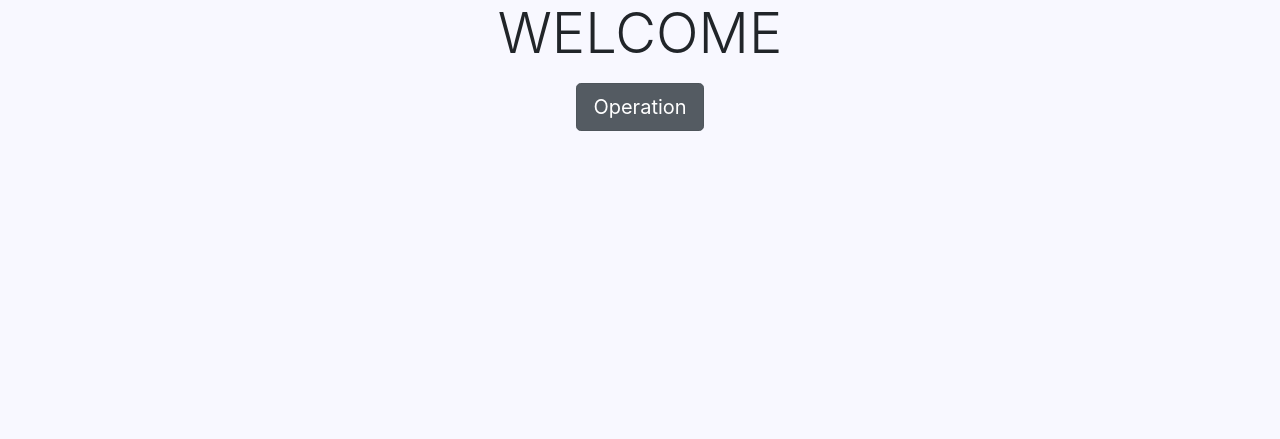
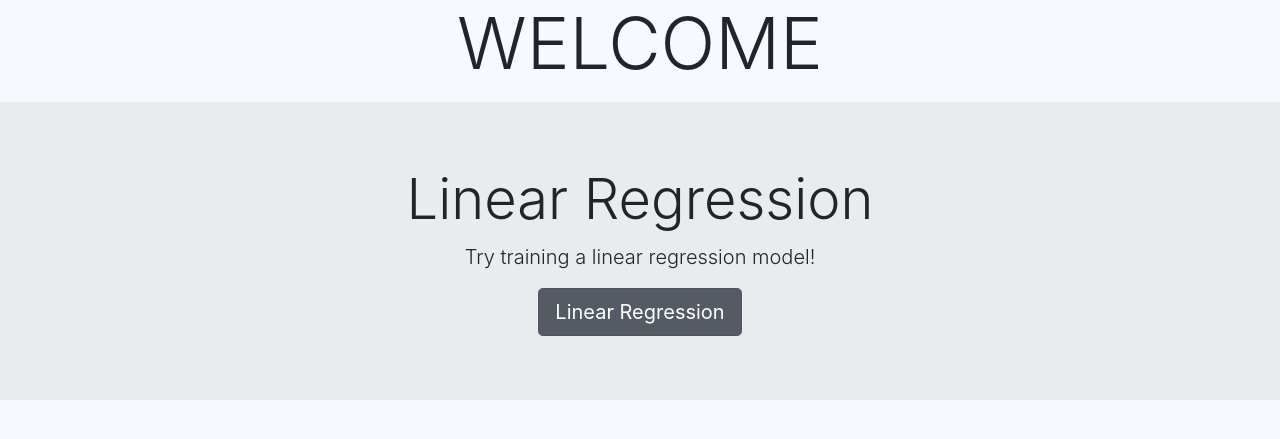
Before and after one commit to Bhunakit/MLwebApp, a Flask app: page / in a window 1280 px wide. Shown: the part 72-511 px from the top of the page. Run offline with Flask 2, Linux system fonts and the light colour scheme; some libraries are stand-ins or nearby versions.

Commit message:
Update home.html

```diff
--- a/templates/home.html
+++ b/templates/home.html
@@ -8,12 +8,18 @@
 		{% endif %}
 	{% endwith %}
 	{% if user %}
-	<p class='text-center display-4'> WELCOME {{ user }}</p>
+	<p class='text-center display-3'> WELCOME {{ user }}</p>
 	{% else %}
-	<p class='text-center display-4' > WELCOME </p>
+	<p class='text-center display-3' > WELCOME </p>
 	{% endif %}
 
 	<div class='text-center'>
-	   <a href="/operations" class="btn btn-secondary btn-lg active" role="button" aria-pressed="true">Operation</a>
+        <div class="jumbotron jumbotron-fluid linreg">
+        <div class="container">
+            <h3 class="display-4">Linear Regression</h3>
+            <p class="lead">Try training a linear regression model!</p>
+            <a href="/linreg" class="btn btn-secondary btn-lg active" role="button" aria-pressed="true">Linear Regression</a>
+        </div>
+        </div>
 	</div>
 {% endblock %}
```
